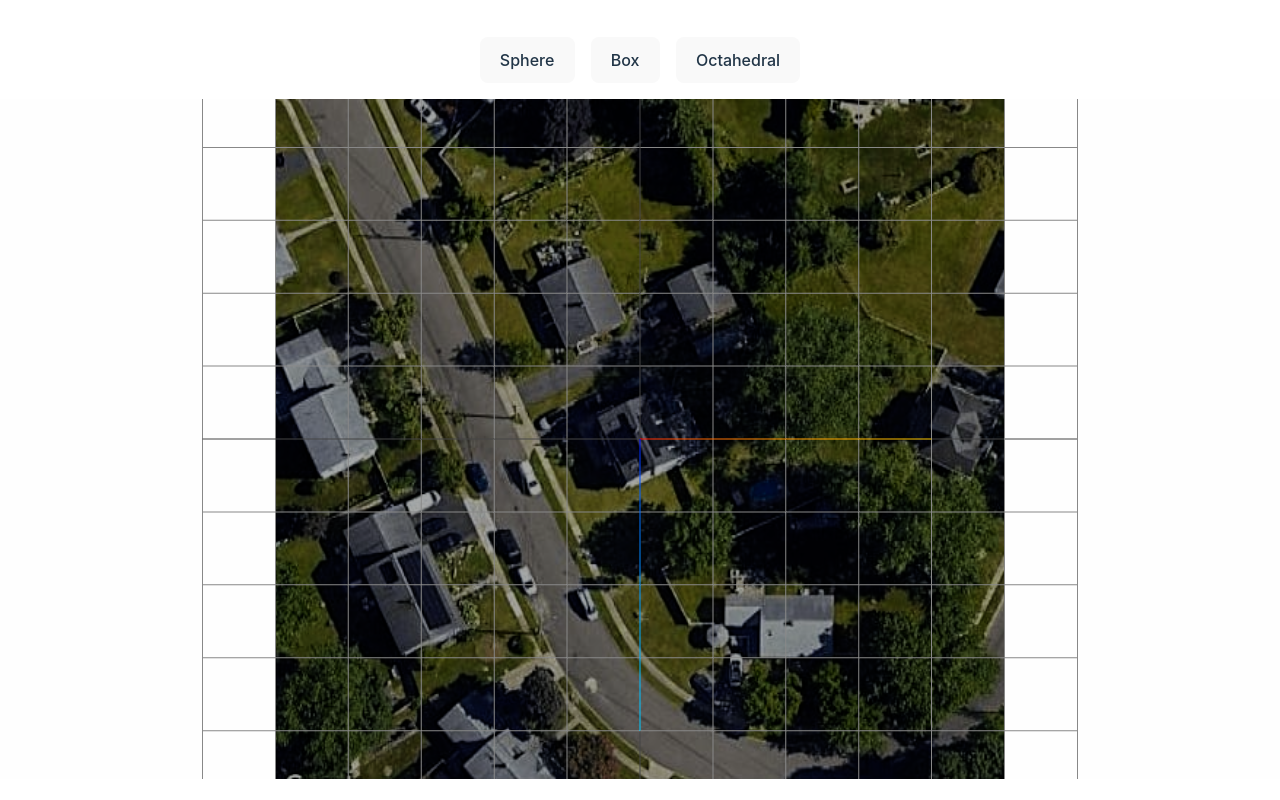
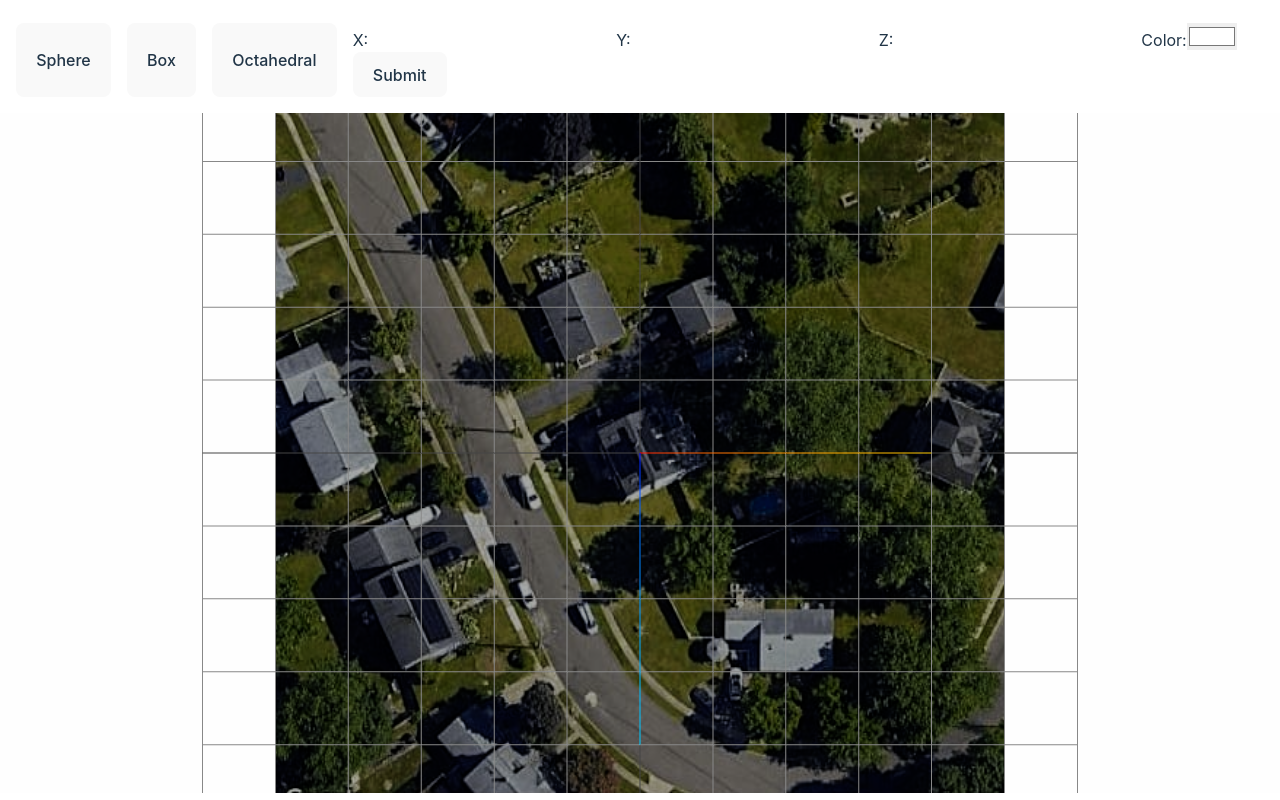
Before and after one commit to SyedZainullahQazi/3js, a React (Vite) app: page / in a window 1280 px wide. Built offline with nearby package versions, Linux system fonts and the light colour scheme.

Commit message:
color/resize

```diff
--- a/package.json
+++ b/package.json
@@ -15,6 +15,7 @@
     "@react-three/flex": "^1.0.1",
     "react": "^18.2.0",
     "react-dom": "^18.2.0",
+    "react-icons": "^5.1.0",
     "react-use-gesture": "^9.1.3",
     "three": "^0.163.0"
   },
--- a/src/App.jsx
+++ b/src/App.jsx
@@ -1,22 +1,34 @@
-import React, { useState } from 'react';
+import React, { useEffect, useState } from 'react';
 
 import NewScene from './components/newCanvas';
 import ToolBox from './components/Toolbox';
+import { Vector3 } from 'three';
 
 function App() {
   const [tool,setTool]=useState("");
+  const [position,setPosition]=useState(new Vector3(1,1,1));
+  const [color,setColor]=useState("");
+
+
+
+  const handlePosition=(value)=>{
+    setPosition(value);
+  }
 
   const handleTool=(value)=>{
     setTool(value);
+  }
+  const handleColor=(value)=>{
+    setColor(value);
   }
 
   return (
     <>
     <div className="w-[auto] h-[auto] m-4  overflow-hidden">
-    <ToolBox handleTool={handleTool}/>
+    <ToolBox handleTool={handleTool} handlePosition={handlePosition} handleColor={handleColor}/>
     </div>
     <div id="scene" className="flex justify-center w-[100vw] h-[85vh] overflow-hidden">
-      <NewScene shape={tool}/>
+      <NewScene shape={tool} updatedPosition={position} color={color}/>
     </div>
 
 
--- a/src/components/Shapes.jsx
+++ b/src/components/Shapes.jsx
@@ -3,10 +3,9 @@ import { useEffect, useMemo, useRef, useState } from 'react';
 import { useGesture } from 'react-use-gesture';
 import { useThree } from '@react-three/fiber';
 
-const Shapes = ({ type, index, posCoordinate,currCamera,currCanvas}) => {
-  // useEffect(()=>{
-  //   console.log(currCamera,currCanvas.clientHeight);
-  // },[])
+const Shapes = ({ type, index, posCoordinate,currCamera,currCanvas,updatedPosition,color}) => {
+
+
   const geometry = useMemo(() => {
     if (type === "Sphere") {
       return new SphereGeometry(0.2, 32, 32);
@@ -22,14 +21,42 @@ const Shapes = ({ type, index, posCoordinate,currCamera,currCanvas}) => {
   if (!geometry) return null;
   const meshRef = useRef();
   const [isDragging, setIsDragging] = useState(false);
+  const [wantToColor,setWantToColor]=useState(false);
+  const [lastColor,setLastColor]=useState("");
+
+
+  useEffect(()=>{
+    if(isDragging){
+      meshRef.current.scale.x = updatedPosition.x;
+      meshRef.current.scale.y = Math.abs(updatedPosition.y);
+      meshRef.current.scale.z = updatedPosition.z;
+
+      if (!meshRef.current.geometry.boundingBox){
+        meshRef.current.geometry.computeBoundingBox();
+      }
+      var height = meshRef.current.geometry.boundingBox.max.y - meshRef.current.geometry.boundingBox.min.y;
+      meshRef.current.position.y = height * meshRef.current.scale.y / 2;
+    }
+  },[updatedPosition])
+
+  useEffect(()=>{
+    if(isDragging){
+      console.log("keep swimming")
+      setWantToColor(true);
+    }
+  },[color])
 
   const handleMouseDown = () => {
-    setIsDragging(true);
+    if(isDragging){
+      setLastColor(color)
+    }
+    setIsDragging(!isDragging);
+
   };
 
-  const handleMouseUp = () => {
-    setIsDragging(false);
-  };
+  // const handleMouseUp = () => {
+  //   setIsDragging(false);
+  // };
 
   const mouse = new Vector2();
   const intersectionPoint = new Vector3();
@@ -49,19 +76,23 @@ const Shapes = ({ type, index, posCoordinate,currCamera,currCanvas}) => {
       plane.setFromNormalAndCoplanarPoint(planeNormal, new Vector3(0, 0, 0));
       raycaster.setFromCamera(mouse,currCamera);
       raycaster.ray.intersectPlane(plane, intersectionPoint);
-      intersectionPoint.y=0.20;
-      console.log(intersectionPoint)
+      if (!meshRef.current.geometry.boundingBox){
+        meshRef.current.geometry.computeBoundingBox();
+      }
+      var height = meshRef.current.geometry.boundingBox.max.y - meshRef.current.geometry.boundingBox.min.y;
+      intersectionPoint.y = height * meshRef.current.scale.y / 2;
       meshRef.current.position.copy(intersectionPoint);
+
     }
   };
 
   return (
     <mesh key={index} ref={meshRef} position={posCoordinate} geometry={geometry}
       onPointerDown={handleMouseDown}
-      onPointerUp={handleMouseUp}
+      // onPointerUp={handleMouseUp}
       onPointerMove={handleMouseMove}
     >
-      <meshStandardMaterial color={isDragging?"red":"white"} />
+      <meshStandardMaterial color={isDragging?wantToColor?color:"red":wantToColor?lastColor:"white"} />
     </mesh>
   );
 }
--- a/src/components/Toolbox.jsx
+++ b/src/components/Toolbox.jsx
@@ -1,18 +1,93 @@
 import React, { useState } from 'react';
+import { Vector3 } from 'three';
 
-const ToolBox = ({handleTool}) => {
+const ToolBox = ({ handleTool, handlePosition,handleColor}) => {
+  const [position, setPosition] = useState(new Vector3(0, 0, 0));
+  const [inputs, setInputs] = useState({ x: '', y: '', z: '' });
+  const [color, setColor] = useState('#ffffff'); // Initial color value
 
   const handleButtonClick = (value) => {
     handleTool(value);
   };
 
+  const handleChange = (e) => {
+    const { name, value } = e.target;
+    setInputs((prevInputs) => ({
+      ...prevInputs,
+      [name]: value,
+    }));
+  };
+
+  const handleColorChange = (e) => {
+    setColor(e.target.value);
+    handleColor(e.target.value);
+  };
+
+  const handleSubmit = () => {
+    const { x, y, z } = inputs;
+
+    const newX = parseFloat(x);
+    const newY = parseFloat(y);
+    const newZ = parseFloat(z);
+
+    if (!isNaN(newX) && !isNaN(newY) && !isNaN(newZ)) {
+      const newPosition = new Vector3(newX, newY, newZ);
+      console.log("New Position From Toolbox");
+      console.log(newPosition);
+      handlePosition(newPosition);
+    }
+  };
+
   return (
-    <div id="controls" className="flex justify-center  gap-x-4 ">
+    <div id="controls" className="flex justify-center gap-x-4">
       <button onClick={() => handleButtonClick('Sphere')}>Sphere</button>
       <button onClick={() => handleButtonClick('Box')}>Box</button>
       <button onClick={() => handleButtonClick('Octahedral')}>Octahedral</button>
+
+      {/* Input fields for position */}
+      <div>
+        <label>
+          X:
+          <input
+            type="number"
+            name="x"
+            value={inputs.x}
+            onChange={handleChange}
+          />
+        </label>
+        <label>
+          Y:
+          <input
+            type="number"
+            name="y"
+            value={inputs.y}
+            onChange={handleChange}
+          />
+        </label>
+        <label>
+          Z:
+          <input
+            type="number"
+            name="z"
+            value={inputs.z}
+            onChange={handleChange}
+          />
+        </label>
+
+        {/* Color picker */}
+        <label>
+          Color:
+          <input
+            type="color"
+            value={color}
+            onChange={handleColorChange}
+          />
+        </label>
+
+        <button onClick={handleSubmit}>Submit</button>
+      </div>
     </div>
   );
-}
+};
 
 export default ToolBox;
--- a/src/components/newCanvas.jsx
+++ b/src/components/newCanvas.jsx
@@ -8,7 +8,7 @@ import Shapes from './Shapes';
 import maptile from "../tile.jpeg"
 
 
-export default function NewScene({shape}) {
+export default function NewScene({shape,updatedPosition,color}) {
 
   const [posCordinates, setPosCordinates] = useState([]);
   const mouse = new Vector2();
@@ -20,6 +20,11 @@ export default function NewScene({shape}) {
   const orbitRef = useRef();
   const cameraRef = useRef();
   const canvasRef=useRef();
+
+  useEffect(()=>{
+    console.log("called from new canvas");
+    console.log(color)
+  },[color])
 
   const handlePointerMissed = (event) => {
     if(shape){
@@ -34,6 +39,7 @@ export default function NewScene({shape}) {
 
     if(intersectionPoint.y<0.5){intersectionPoint.y=0.5}
     const updatedPost = [...posCordinates, [intersectionPoint.x, intersectionPoint.y, intersectionPoint.z,shape]];
+
     setPosCordinates(updatedPost);
     }
   };
@@ -47,7 +53,11 @@ export default function NewScene({shape}) {
     >
       <PerspectiveCamera ref={cameraRef} makeDefault position={[0, 10, 0]} />
       {posCordinates.length > 0 && posCordinates.map((posCordinate, index) => (
-          <Shapes key={index} posCoordinate={posCordinate} type={posCordinate[3]}
+          <Shapes key={index}
+           posCoordinate={posCordinate}
+          type={posCordinate[3]}
+          color={color}
+          updatedPosition={updatedPosition}
           currCamera={cameraRef.current}
           currCanvas={canvasRef.current}/>
       ))}
```
Also changed, not shown: 1 other file (tests, documents, lock files or other folders).
